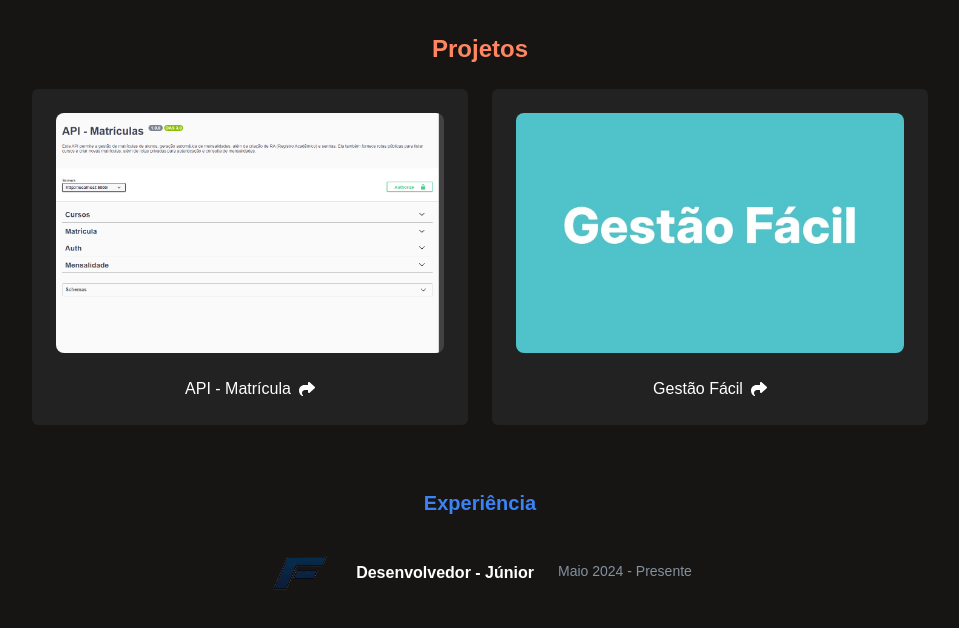
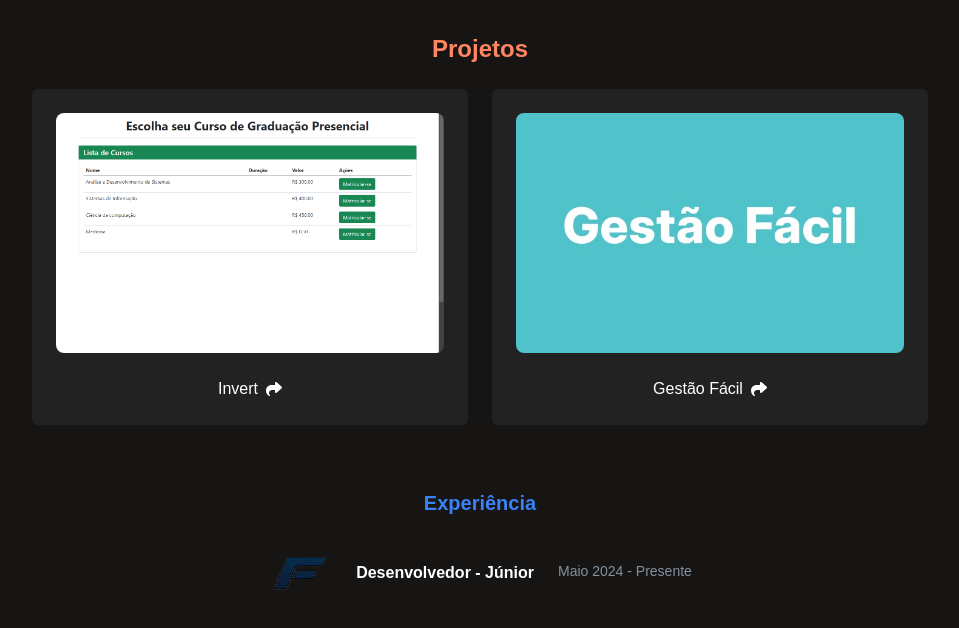
Before and after one commit to Rodrigofroes/portfolio, a PHP site: page / in a window 1280 px wide. Shown: the part 915-1543 px from the top of the page, without its empty margins (160-1119 px from the left). Run offline with PHP 8.4, Linux system fonts and the light colour scheme; style sheets or scripts are compiled from the project's sources; some libraries are stand-ins or nearby versions.

Commit message:
Ajustes portfolio

```diff
--- a/index.php
+++ b/index.php
@@ -7,6 +7,7 @@
     <meta name="viewport" content="width=device-width, initial-scale=1.0">
     <link href="https://cdn.jsdelivr.net/npm/bootstrap@5.0.2/dist/css/bootstrap.min.css" rel="stylesheet" integrity="sha384-EVSTQN3/azprG1Anm3QDgpJLIm9Nao0Yz1ztcQTwFspd3yD65VohhpuuCOmLASjC" crossorigin="anonymous">
     <script src="https://cdn.jsdelivr.net/npm/bootstrap@5.0.2/dist/js/bootstrap.bundle.min.js" integrity="sha384-MrcW6ZMFYlzcLA8Nl+NtUVF0sA7MsXsP1UyJoMp4YLEuNSfAP+JcXn/tWtIaxVXM" crossorigin="anonymous"></script>
+
     <script>
         (function(w, d, s, l, i) {
             w[l] = w[l] || [];
--- a/src/components/projetos.php
+++ b/src/components/projetos.php
@@ -12,9 +12,9 @@
     <div class="grid grid-cols-1 md:grid-cols-2 gap-6 w-full max-w-4xl">
         <!-- Projeto 1 -->
         <div class="bg-nav p-4 rounded-md flex flex-col items-center">
-            <img src="../.././img/image.png" class="rounded-lg w-full h-60 object-cover" alt="Projeto 1">
+            <img src="../.././img/matricula.png" class="rounded-lg w-full h-60 object-cover" alt="Projeto 1">
             <button data-bs-toggle="modal" data-bs-target="#matriculaModal" class="text-white font-poppins flex gap-2 hover:underline mt-4 items-center justify-center">
-                API - Matrícula
+             Invert
                 <img src="/img/share-solid.svg" class="w-4 h-4" alt="">
             </button>
         </div>
@@ -117,7 +117,7 @@
         <div class="modal-content">
             <!-- Cabeçalho do Modal -->
             <div class="modal-header">
-                <h5 class="modal-title" id="matriculaModalLabel">📄 API - Matrículas</h5>
+                <h5 class="modal-title" id="matriculaModalLabel">📄 Projeto Invert</h5>
                 <button type="button" class="btn-close" data-bs-dismiss="modal" aria-label="Close"></button>
             </div>
 
@@ -129,7 +129,7 @@
                         <div id="carouselExampleFade" class="carousel slide carousel-fade" data-bs-ride="carousel">
                             <div class="carousel-inner">
                                 <div class="carousel-item active">
-                                    <img src="../.././img/image.png" class="d-block w-100" alt="Imagem da API de Matrícula">
+                                    <img src="../.././img/matricula.png" class="d-block w-100" alt="Imagem da API de Matrícula">
                                 </div>
                             </div>
                             <button class="carousel-control-prev" type="button" data-bs-target="#carouselExampleFade" data-bs-slide="prev">
@@ -146,20 +146,20 @@
                     <!-- Coluna da Descrição do Projeto -->
                     <div class="col-lg-6 col-md-12">
                         <p>
-                            A API de Matrículas é responsável por gerenciar as funcionalidades de cadastro de alunos, geração de mensalidades, criação de RA (Registro Acadêmico) e senhas. Utiliza JWT para autenticação e oferece rotas públicas para listagem de cursos e criação de matrículas.
+                            O Projeto Invert é uma aplicação para gestão de matrículas de alunos, que automatiza a geração de mensalidades, RA (Registro Acadêmico) e senhas. Inclui autenticação via JWT e rotas públicas para listagem de cursos e cadastro de novas matrículas.
                         </p>
 
                         <!-- Tecnologias Utilizadas -->
                         <p>
-                            <strong>Tecnologias utilizadas:</strong><br>
-                            <span>🚀 Express</span> <br>
-                            <span>🛠️ JavaScript</span> <br>
-                            <span>🔑 JWT para autenticação</span> <br>
+                            <strong>💻 Tecnologias Utilizadas:</strong><br>
+                            <span><strong>🛠️ Frontend:</strong> HTML, CSS, Bootstrap, JavaScript</span> <br>
+                            <span><strong>🛠️ Backend:</strong> Express.js, MySQL, JavaScript, Stripe para pagamentos</span> <br>
+                            <span><strong>🔑 Autenticação:</strong> JWT para segurança no acesso</span> <br>
                         </p>
 
                         <!-- Status do Projeto -->
                         <p>
-                            <strong>Status: </strong>⚙️ Finalizado.
+                            <strong>Status:</strong> ⚙️ Finalizado.
                         </p>
 
                         <!-- Barra de Progresso -->
```
Also changed, not shown: img/matricula.png (added).
